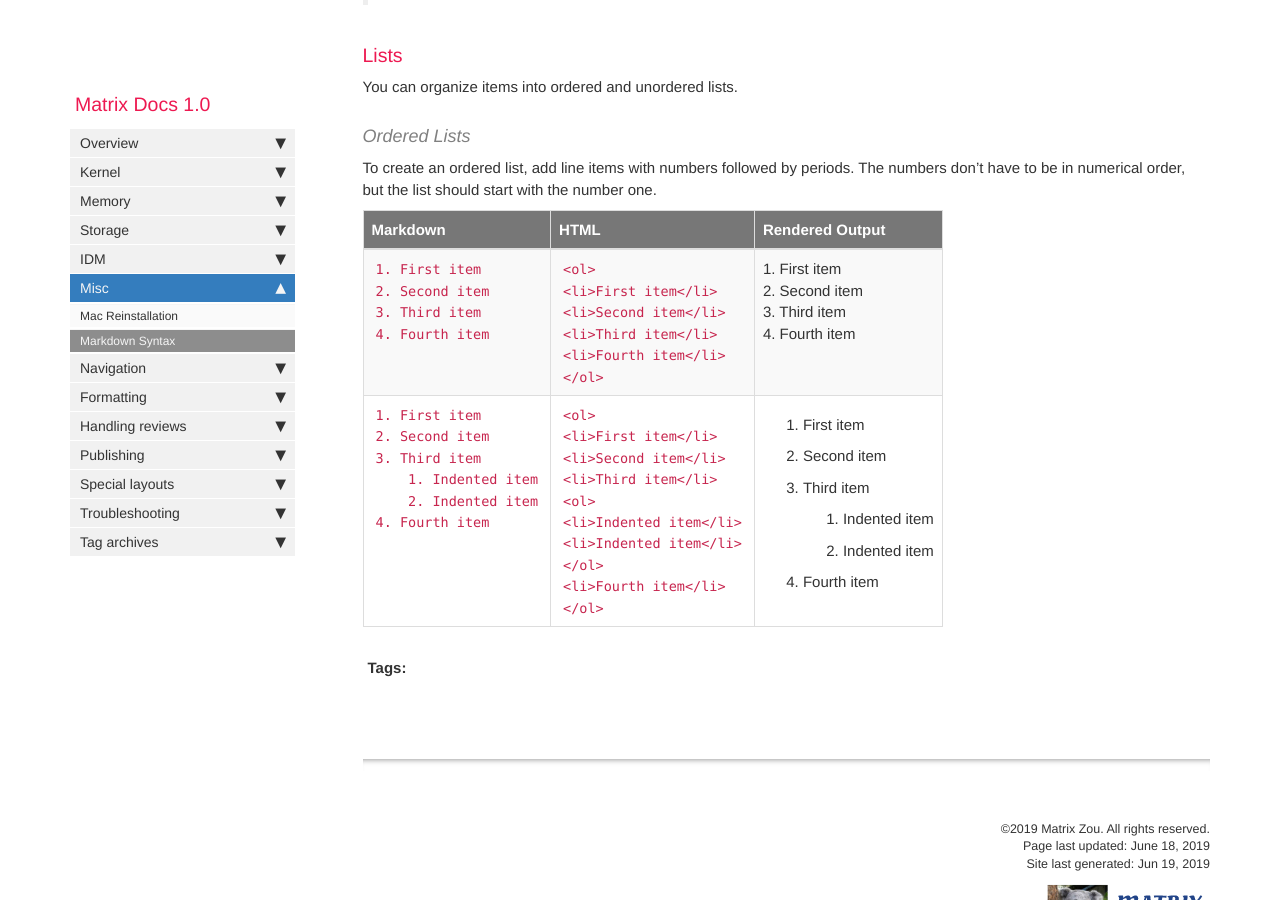
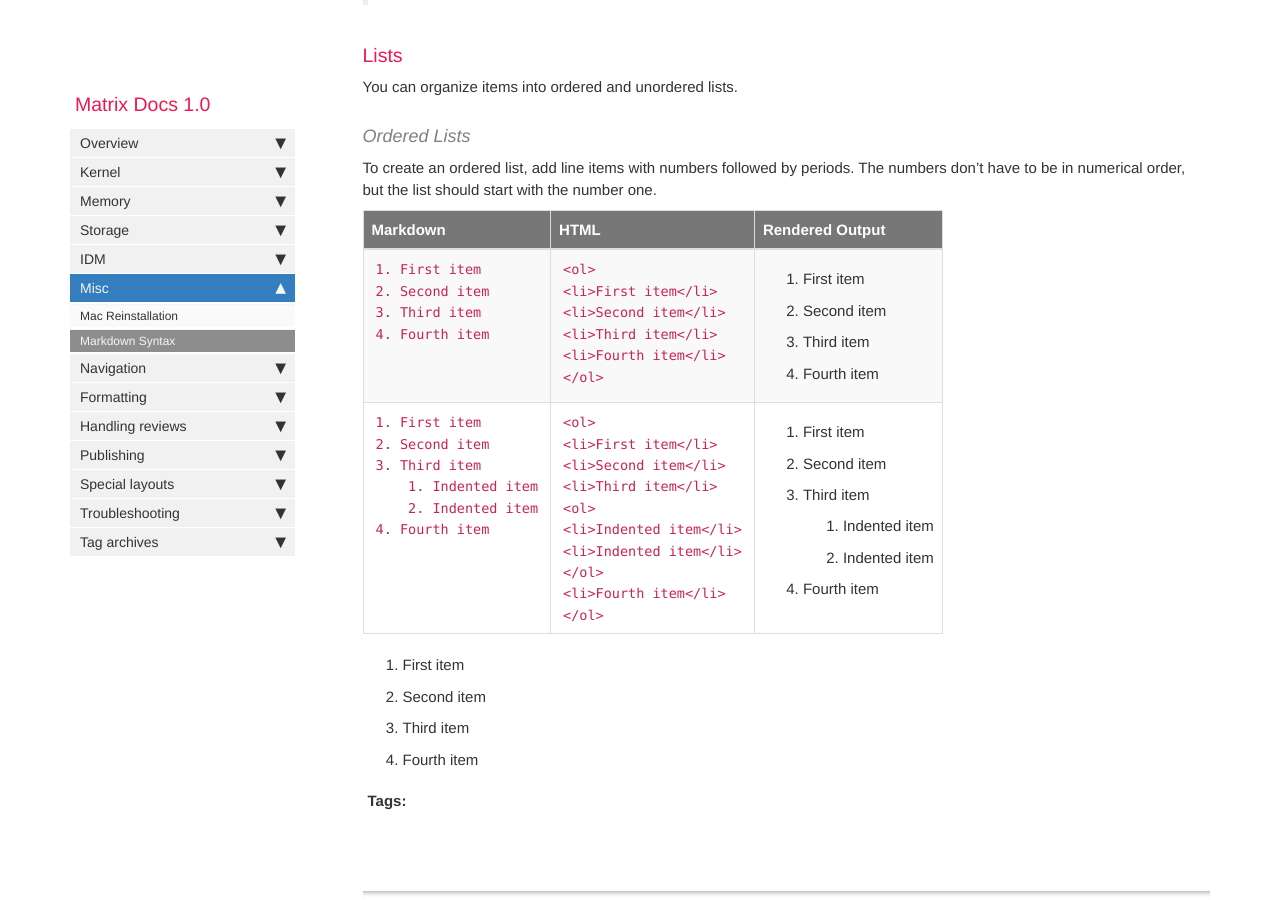
Before and after one commit to matrixzj/documentations, a Jekyll site: the page built from pages/misc/misc_markdown.md, in a window 1280 px wide and 900 px high, scrolled down 2946 px. Built offline with Jekyll 4.4.1, drawn with Linux system fonts in a browser that asks for light colours; comment, search, counter and statistics services are not loaded.

Commit message:
There are 1 files have been modified at 2019-06-19 04:41:01 . 	-rw-r--r-- 1 jzou ops 5878 Jun 19 04:41 pages/misc/misc_markdown.md No files have been added. No files have been deleted. No file type has been changed.

```diff
--- a/pages/misc/misc_markdown.md
+++ b/pages/misc/misc_markdown.md
@@ -96,8 +96,10 @@
 
 **Markdown** | **HTML** | **Rendered Output**
 ------------- | ------------- | -----
-`1. First item`<br>`2. Second item`<br>`3. Third item`<br>`4. Fourth item ` | `<ol>`<br>`<li>First item</li>`<br>`<li>Second item</li>`<br>`<li>Third item</li>`<br>`<li>Fourth item</li>`<br>`</ol> ` | 1. First item<br>2. Second item<br>3. Third item<br>4. Fourth item
+`1. First item`<br>`2. Second item`<br>`3. Third item`<br>`4. Fourth item ` | `<ol>`<br>`<li>First item</li>`<br>`<li>Second item</li>`<br>`<li>Third item</li>`<br>`<li>Fourth item</li>`<br>`</ol> ` | {::nomarkdown}<ol><li>First item</li><li>Second item</li><li>Third item</li><li>Fourth item</li></ol>{:/}
 `1. First item`<br>`2. Second item`<br>`3. Third item`<br>`    1. Indented item`<br>`    2. Indented item`<br>`4. Fourth item ` | `<ol>`<br>`<li>First item</li>`<br>`<li>Second item</li>`<br>`<li>Third item</li>`<br>`<ol>`<br>`<li>Indented item</li>`<br>`<li>Indented item</li>`<br>`</ol>`<br>`<li>Fourth item</li>`<br>`</ol> ` | {::nomarkdown}<ol><li>First item</li><li>Second item</li><li>Third item</li><ol><li>Indented item</li><li>Indented item</li></ol><li>Fourth item</li></ol>{:/}
 {: .table-bordered }
 
+<ol><li>First item</li><li>Second item</li><li>Third item</li><li>Fourth item</li></ol>
+
 {% include links.html %}
```
